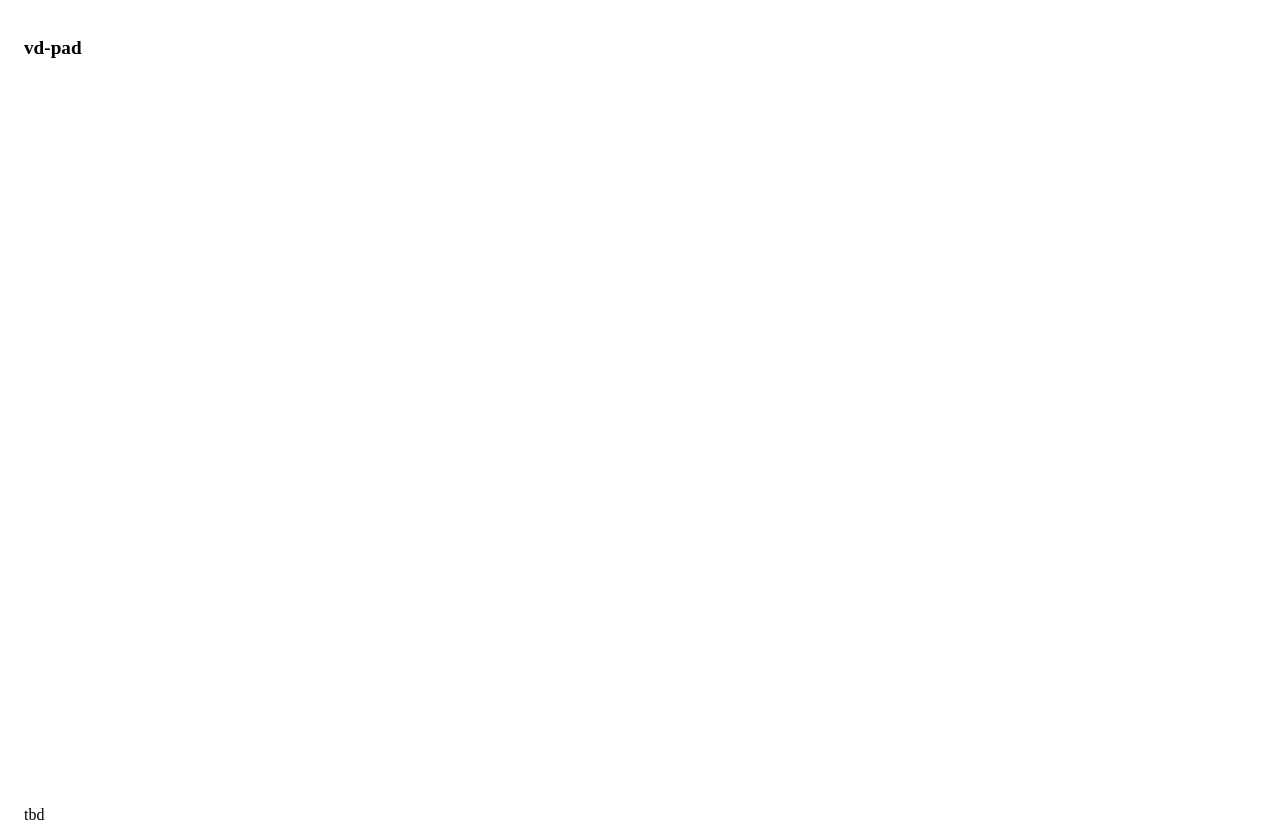
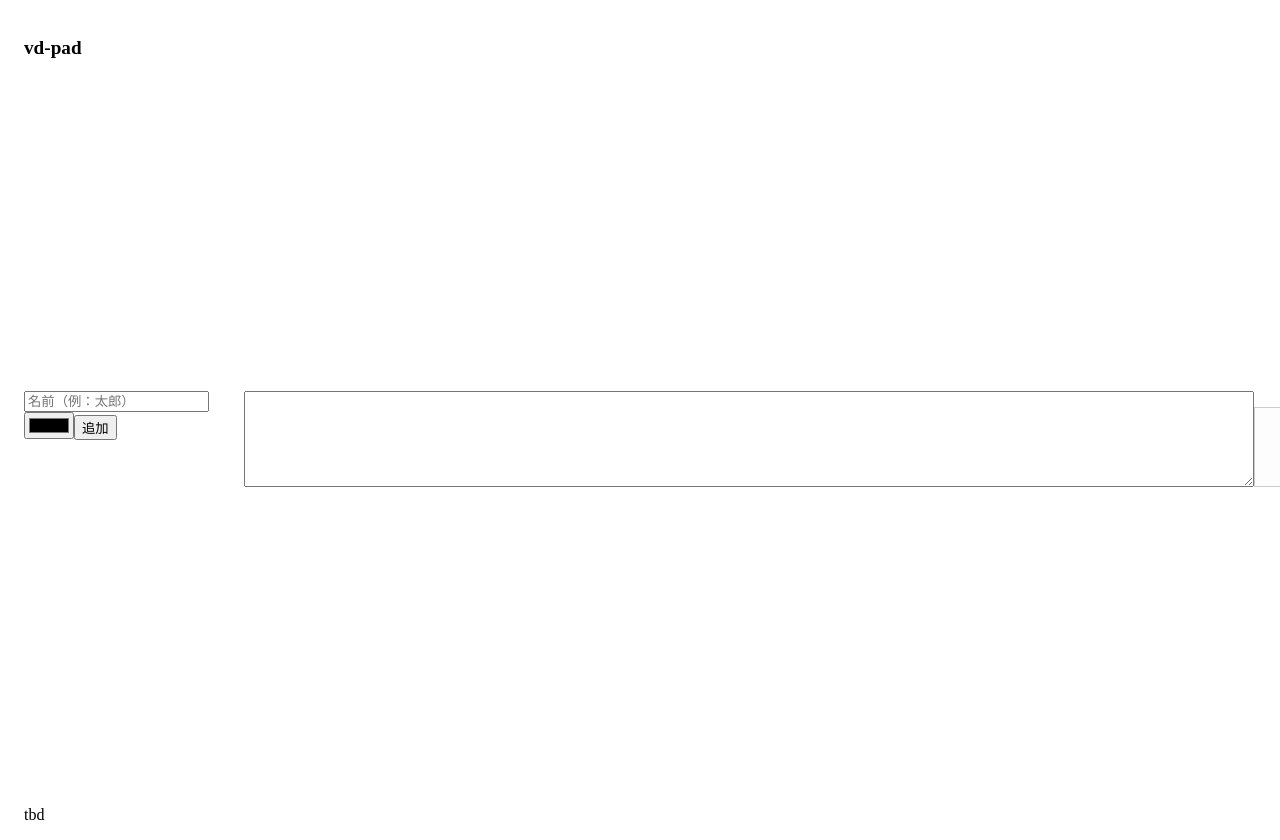
Before and after one commit to dot-ma801/vd-pad, a Vue app: page / in a window 1280 px wide. Before the commit this address had no page. Shown: the top 840 px of the page. Built offline with nearby package versions, Linux system fonts and the light colour scheme; the HTML template or start-up script is replaced by a standard one.

Commit message:
[update] 最低限の機能を実装

```diff
--- /dev/null
+++ b/src/components/HighlightedText.vue
@@ -0,0 +1,19 @@
+<script setup>
+defineProps({
+  parts: {
+    type: Array,
+    required: true,
+  },
+})
+</script>
+
+<template>
+  <div style="white-space: pre-wrap">
+    <template v-for="(part, idx) in parts" :key="idx">
+      <span v-if="part.color" :style="{ color: part.color, fontWeight: 'bold' }">{{
+        part.text
+      }}</span>
+      <template v-else>{{ part.text }}</template>
+    </template>
+  </div>
+</template>
--- /dev/null
+++ b/src/components/WordColorForm.vue
@@ -0,0 +1,26 @@
+<script setup>
+import { ref } from 'vue'
+
+const newName = ref('')
+const newColor = ref('#000000')
+
+const emit = defineEmits(['add'])
+
+const submit = () => {
+  console.log('aaaa')
+  const name = newName.value.trim()
+  if (name) {
+    emit('add', { word: name, color: newColor.value })
+    newName.value = ''
+    newColor.value = '#000000'
+  }
+}
+</script>
+
+<template>
+  <form @submit.prevent="submit" style="margin-bottom: 1rem">
+    <input v-model="newName" placeholder="名前（例：太郎）" />
+    <input v-model="newColor" type="color" />
+    <button>追加</button>
+  </form>
+</template>
--- /dev/null
+++ b/src/composables/useTextHighlighter.ts
@@ -0,0 +1,38 @@
+import { computed } from 'vue'
+import type { Ref, ComputedRef } from 'vue'
+
+export const useTextHighlighter = (
+  textRef: Ref<string>,
+  tokenColorsRef: Ref<Record<string, string>>,
+): { highlightedParts: ComputedRef<Array<{ text: string; color?: string }>> } => {
+  const getHighlightedParts = () => {
+    const tokens = Object.keys(tokenColorsRef.value)
+    if (tokens.length === 0) {
+      return [{ text: textRef.value }]
+    }
+
+    const regex = new RegExp(
+      tokens.map((token) => token.replace(/[.*+?^${}()|[\]\\]/g, '\\$&')).join('|'),
+      'g',
+    )
+
+    const parts = []
+    let lastIndex = 0
+    textRef.value.replace(regex, (match, offset) => {
+      if (offset > lastIndex) {
+        parts.push({ text: textRef.value.slice(lastIndex, offset) })
+      }
+      parts.push({ text: match, color: tokenColorsRef.value[match] })
+      lastIndex = offset + match.length
+      return match
+    })
+    if (lastIndex < textRef.value.length) {
+      parts.push({ text: textRef.value.slice(lastIndex) })
+    }
+    return parts
+  }
+
+  const highlightedParts = computed(() => getHighlightedParts())
+
+  return { highlightedParts }
+}
--- a/src/router/index.ts
+++ b/src/router/index.ts
@@ -2,7 +2,12 @@ import { createRouter, createWebHistory } from 'vue-router'
 
 const router = createRouter({
   history: createWebHistory(import.meta.env.BASE_URL),
-  routes: [],
+  routes: [
+    {
+      path: '',
+      component: () => import('@/views/TextHighlighter.vue'),
+    },
+  ],
 })
 
 export default router
--- /dev/null
+++ b/src/views/TextHighlighter.vue
@@ -0,0 +1,33 @@
+<script setup lang="ts">
+import HighlightedText from '@/components/HighlightedText.vue'
+import WordColorForm from '@/components/WordColorForm.vue'
+import { useTextHighlighter } from '@/composables/useTextHighlighter'
+import { ref } from 'vue'
+
+const contentText = ref<string>('')
+const highlightWordsWithColor = ref<Record<string, string>>({})
+
+const addWordColor = ({ word, color }: { word: string; color: string }) => {
+  highlightWordsWithColor.value[word] = color
+}
+
+const { highlightedParts } = useTextHighlighter(contentText, highlightWordsWithColor)
+</script>
+
+<template>
+  <div class="container">
+    <WordColorForm @add="addWordColor" />
+
+    <textarea v-model="contentText" rows="6" style="width: 100%; font-family: monospace"></textarea>
+
+    <div style="border: 1px solid #ccc; padding: 1rem; margin-top: 1rem; background: #fdfdfd">
+      <HighlightedText :parts="highlightedParts" />
+    </div>
+  </div>
+</template>
+
+<style scoped>
+.container {
+  display: flex;
+}
+</style>
```
